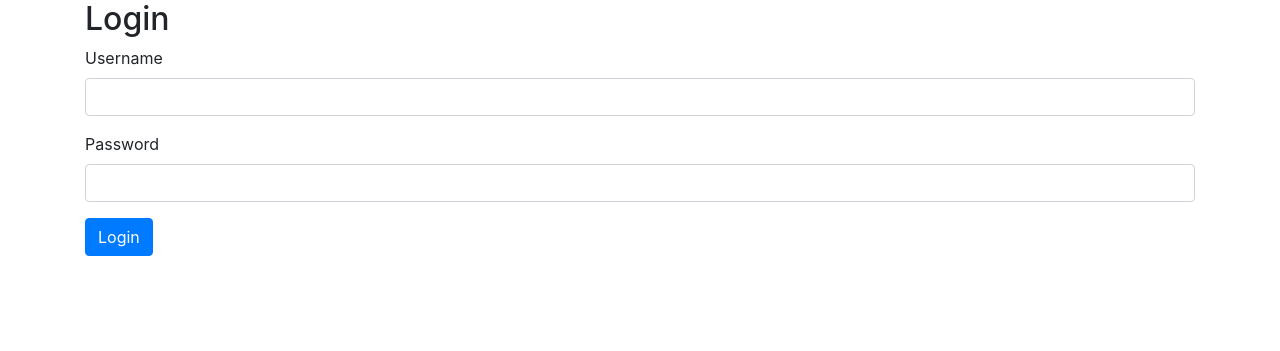
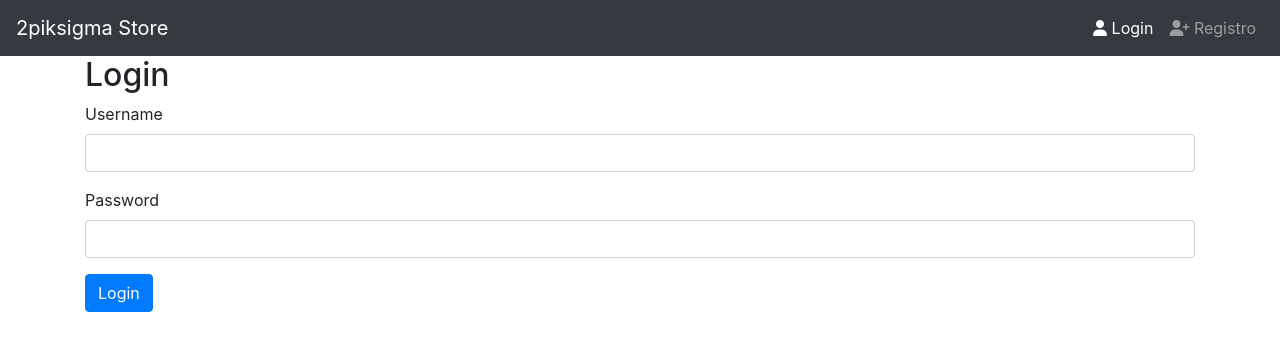
Before and after one commit to jmillandev/ecommerce, a Django app: page /usuarios/login in a window 1280 px wide. Shown: the top 351 px of the page. Run offline with Django 3.2, Linux system fonts and the light colour scheme; some libraries are stand-ins or nearby versions.

Commit message:
:star: feat: Barra del navegacion. :recycle: refactor: Los usuarios autenticados no pueden acceder a 	la pagina de login o registro.

```diff
--- a/ecommerce/urls.py
+++ b/ecommerce/urls.py
@@ -22,6 +22,6 @@ urlpatterns = [
     path('', views.index, name='index'),
     path('usuarios/login', views.login_view, name='login'),
     path('usuarios/logout', views.logout_view, name='logout'),
-    path('usuarios/register', views.register, name='register'),
+    path('usuarios/registro', views.register, name='register'),
     path('admin/', admin.site.urls),
 ]
--- a/ecommerce/views.py
+++ b/ecommerce/views.py
@@ -15,6 +15,8 @@ def index(request):
     })
 
 def login_view(request):
+    if request.user.is_authenticated:
+        return redirect('index')
     if request.method == 'POST':
         username = request.POST.get('username') #diccionario
         password = request.POST.get('password') #diccionario
@@ -39,6 +41,8 @@ def logout_view(request):
     return redirect('login')
 
 def register(request):
+    if request.user.is_authenticated:
+        return redirect('index')
     form = RegisterForm(request.POST or None)
 
     if request.method == 'POST' and form.is_valid():
--- a/templates/base.html
+++ b/templates/base.html
@@ -8,24 +8,16 @@
     <title>Index del Ecommerce</title>
 </head>
 <body>
+    {% include 'navbar.html' %}
     <div class="container">
-        {% if messages %}
-            {% for message in messages %}
-                <div class="alert alert-succces alert-dismissible fade show alert-{%if message.tags == 'success'%}success{%else%}danger{%endif%}" role="alert">
-                    <button type="button" class="close" data-dismiss="alert" aria-label="Close">
-                        <span aria-hidden="true">&times;</span>
-                        <span class="sr-only">Close</span>
-                    </button>
-                    <strong>{{message}}</strong>
-                </div>
-            {% endfor %}
-        {% endif %}
+        {% include 'messages.html' %}
         <div class="row">
             {% block content %}
             {% endblock %}
         </div>
     </div>
 </body>
+<script src="https://kit.fontawesome.com/7efd9e34c5.js"></script>
 <script src="https://code.jquery.com/jquery-3.4.1.slim.min.js" integrity="sha384-J6qa4849blE2+poT4WnyKhv5vZF5SrPo0iEjwBvKU7imGFAV0wwj1yYfoRSJoZ+n" crossorigin="anonymous"></script>
 <script src="https://cdn.jsdelivr.net/npm/popper.js@1.16.0/dist/umd/popper.min.js" integrity="sha384-Q6E9RHvbIyZFJoft+2mJbHaEWldlvI9IOYy5n3zV9zzTtmI3UksdQRVvoxMfooAo" crossorigin="anonymous"></script>
 <script src="https://stackpath.bootstrapcdn.com/bootstrap/4.4.1/js/bootstrap.min.js" integrity="sha384-wfSDF2E50Y2D1uUdj0O3uMBJnjuUD4Ih7YwaYd1iqfktj0Uod8GCExl3Og8ifwB6" crossorigin="anonymous"></script>
--- /dev/null
+++ b/templates/messages.html
@@ -0,0 +1,11 @@
+{% if messages %}
+    {% for message in messages %}
+        <div class="alert alert-succces alert-dismissible fade show alert-{%if message.tags == 'success'%}success{%else%}danger{%endif%}" role="alert">
+            <button type="button" class="close" data-dismiss="alert" aria-label="Close">
+                <span aria-hidden="true">&times;</span>
+                <span class="sr-only">Close</span>
+            </button>
+            <strong>{{message}}</strong>
+        </div>
+    {% endfor %}
+{% endif %}
--- /dev/null
+++ b/templates/navbar.html
@@ -0,0 +1,36 @@
+{% url 'login' as login %}
+{% url 'register' as register %}
+
+<nav class="navbar navbar-expand-md bg-dark navbar-dark">
+    <a href="#" class="navbar-brand">2piksigma Store</a>
+
+    <button type='button' name='button' class="navbar-toggler navbar-toggler-right" data-toggle='collapse' data-target="#navb">
+        <span class="navbar-toggle-icon"></span>
+    </button>
+
+    <div id="navb" class="navbar-collapse collapse hide">
+        <ul class="nav navbar-nav ml-auto">
+            {% if user.is_authenticated %}
+                <li class="navbar-item">
+                    <a href="{% url 'logout' %}" class="nav-link">
+                        <i class="fas fa-sign-in-alt"></i>
+                        Logout
+                    </a>
+                </li>
+            {% else %}
+                <li class="navbar-item">
+                    <a href="{% url 'login' %}" class="nav-link {% if request.path == login %}active{% endif %}">
+                        <i class="fas fa-user"></i>
+                        Login
+                    </a>
+                </li>
+                <li class="navbar-item">
+                    <a href="{% url 'register' %}" class="nav-link {% if request.path == register %}active{% endif %}">
+                        <i class="fas fa-user-plus"></i>
+                        Registro
+                    </a>
+                </li>
+            {% endif %}
+        </ul>
+    </div>
+</nav>
```
